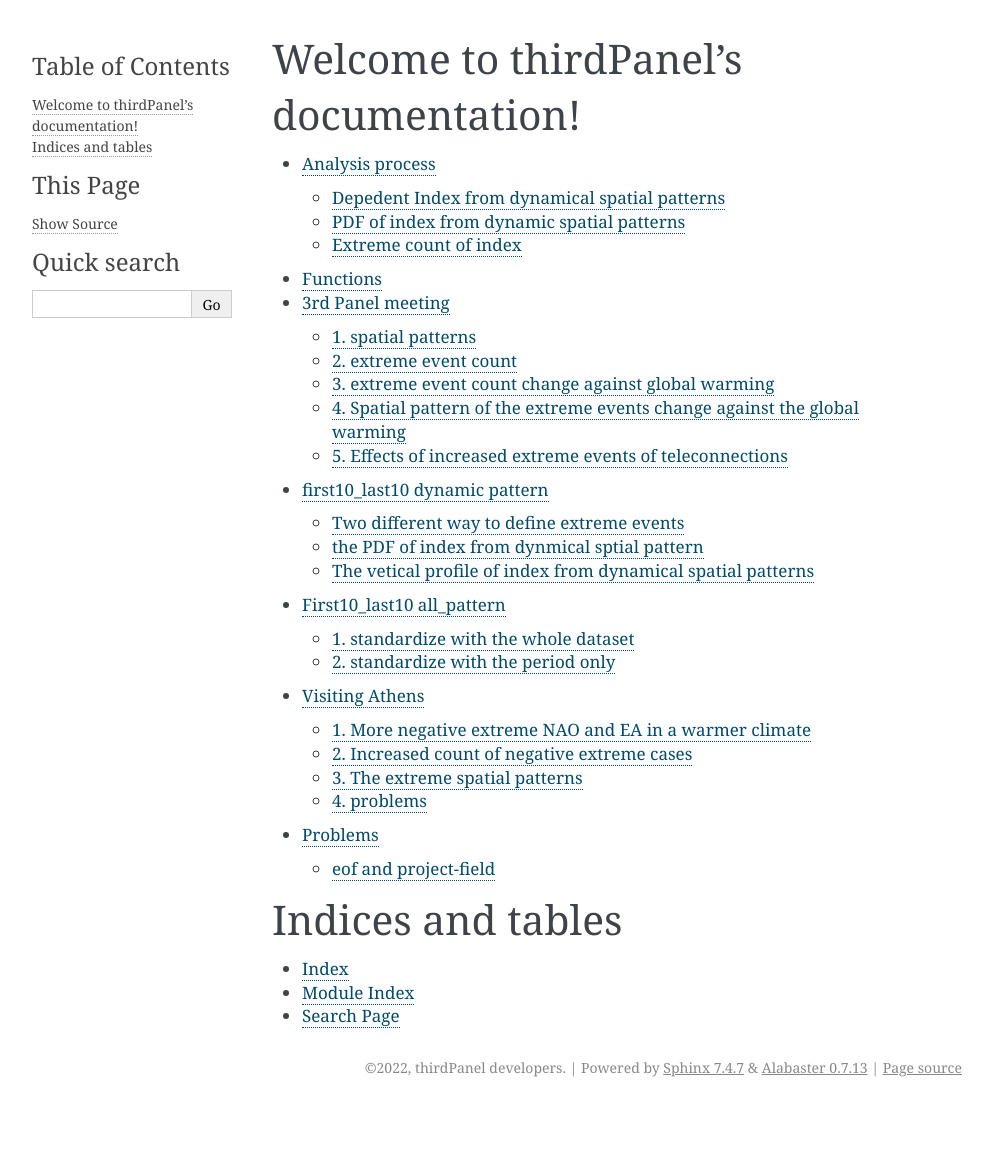
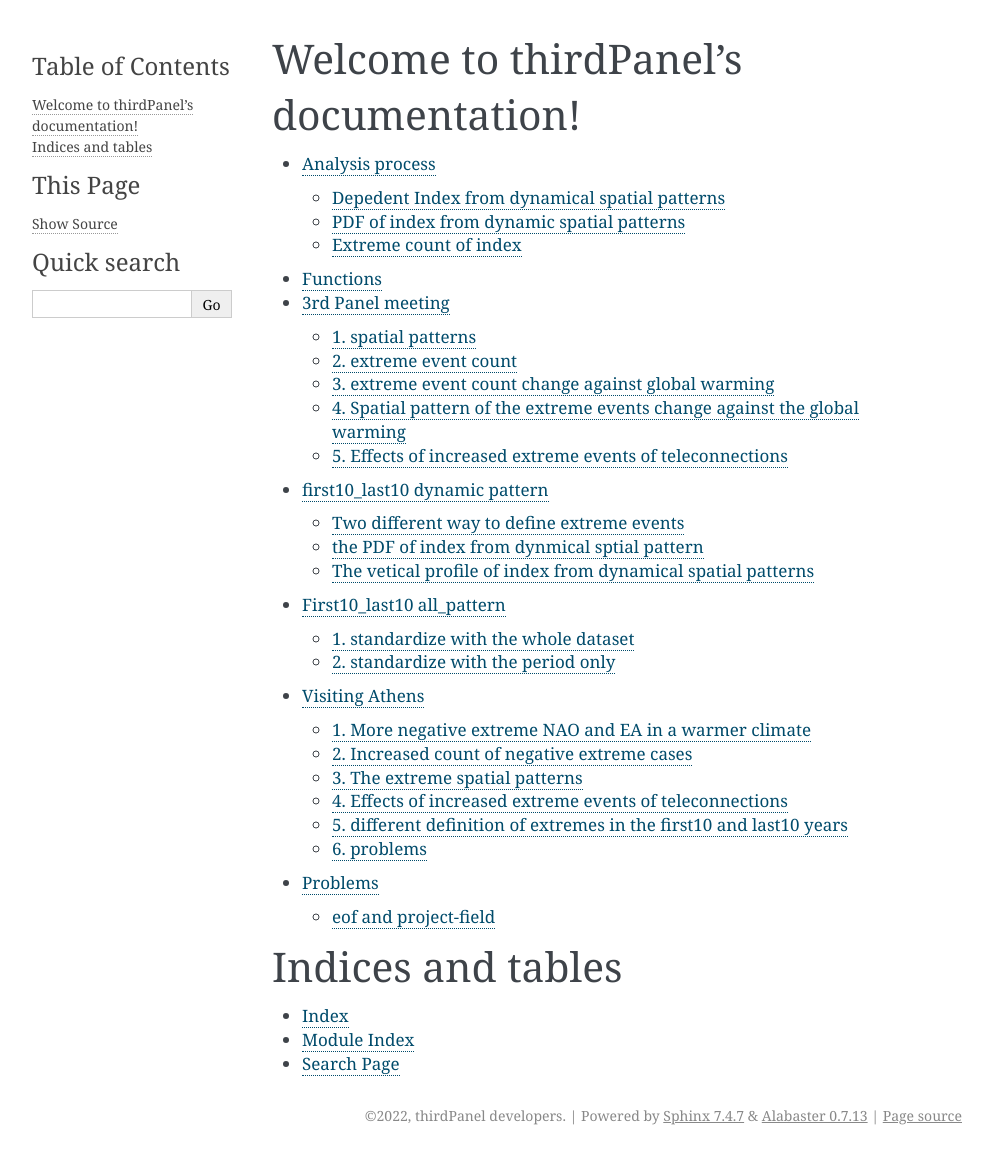
Before and after one commit to liuquan18/Teleconnection, a Sphinx documentation site: the page built from docs/source/index.rst, in a window 1280 px wide. Shown: the whole page, without its empty margins (148-1141 px from the left). Built offline with Sphinx 7.4.7, drawn with Linux system fonts in a browser that asks for light colours; before the commit the page ends 1107 px from its top, so only the background shows below that; some of the changed lines change nothing that is shown.

Commit message:
complete the visiting doc

```diff
--- a/docs/source/visiting_Athens.md
+++ b/docs/source/visiting_Athens.md
@@ -1,7 +1,7 @@
 # Visiting Athens
 The paper focuses on the following scientific question: How does global warming influence the internal variability of teleconnection modes like the North Atlantic Oscillation (NAO) and East Atlantic (EA) pattern, in terms of extreme states? Since we only focus on the internal variability, the externally forced signal is removed beforehand. The global warming’s influence on internal variability of NAO and EA is then represented as the difference between the last 10 years and the first 10 years in the 1% CO_2 run.
 
-To ensure the robustness, the spatial pattern are decomposed with EOF analysis over all the temporal_ensemble fields (that's 150*100 samples), hereafter referred as "all_pattern". Then the indexes are generated by projecting the geopotential height data onto the all_pattern. Here shows the statistics of standardized indexes (with temporal_ens_mean and std).
+To ensure the robustness, the spatial pattern are decomposed with EOF analysis over all the temporal_ensemble fields (that's 150*100 samples), and all vetical altitudes (Horizontal_vetival EOF), hereafter referred as "all_pattern". Then the indexes are generated by projecting the geopotential height data onto the "all_pattern". Here shows the statistics of standardized indexes (with temporal_ens_mean and _std).
 
 ## 1. More negative extreme NAO and EA in a warmer climate
 PDF and violin plots show obvious increased negative extremes.
@@ -33,6 +33,34 @@ For **EA**, both positive and negative extremes show eastward shifts, such shift
 ### spatial pattern change (section)
 ![spatail_pattern_section](plots/first10_last10/all_whole_std/extreme_spatial_pattern_section.png)
 
+## 4. Effects of increased extreme events of teleconnections
 
-## 4. problems
+Does such kind of change matter? Here we do the composite analysis of temperature and precipitation in terms of different extreme types.
+
+**Surface temperature - NAO extreme types**
+
+Composite analysis of surface temperature in terms of different NAO extreme types. The last column shows the difference.
+
+![NAO_temp](plots/wrap_up_aftervoc/NAO_temp.png)
+
+for NAO extremes, the influence of positive extremes (warm anomalies over northern Eurasia) gets weaker in the last 10 years. The influence of negative extreme events (cold anomalies over northern Eurasia) gets stronger in the last 10 years. Overall, both positive and negative extremes of NAO lead to less warming over northern Eurasia and the adjacent polar regions.
+
+![EA_temp](plots/wrap_up_aftervoc/EA_TEMP.png)
+For EA extremes, both the influences of positive extremes (warm anomalies over Eurasia) and negative extremes (cold anomalies over Eurasia) extend eastward to East Asia.
+
+
+## 5. different definition of extremes in the first10 and last10 years
+
+### NAO extreme counts vertical profile
+![NAO_self_dynamic](plots/first10_last10/dynamic_self_std/NAO_self.png)
+
+### EA extreme counts vertical profile
+![EA_self_dynamic](plots/first10_last10/dynamic_self_std/EA_self.png)
+
+
+### extreme sptial patterns
+![Z500](plots/first10_last10/dynamic_self_std/dynamic_self_extreme_pattern_Z500.png)
+![section](plots/first10_last10/dynamic_self_std/dynamic_self_extreme_pattern_section.png)
+
+## 6. problems
 - papers to read
```
Also changed, not shown: 2 other files.
